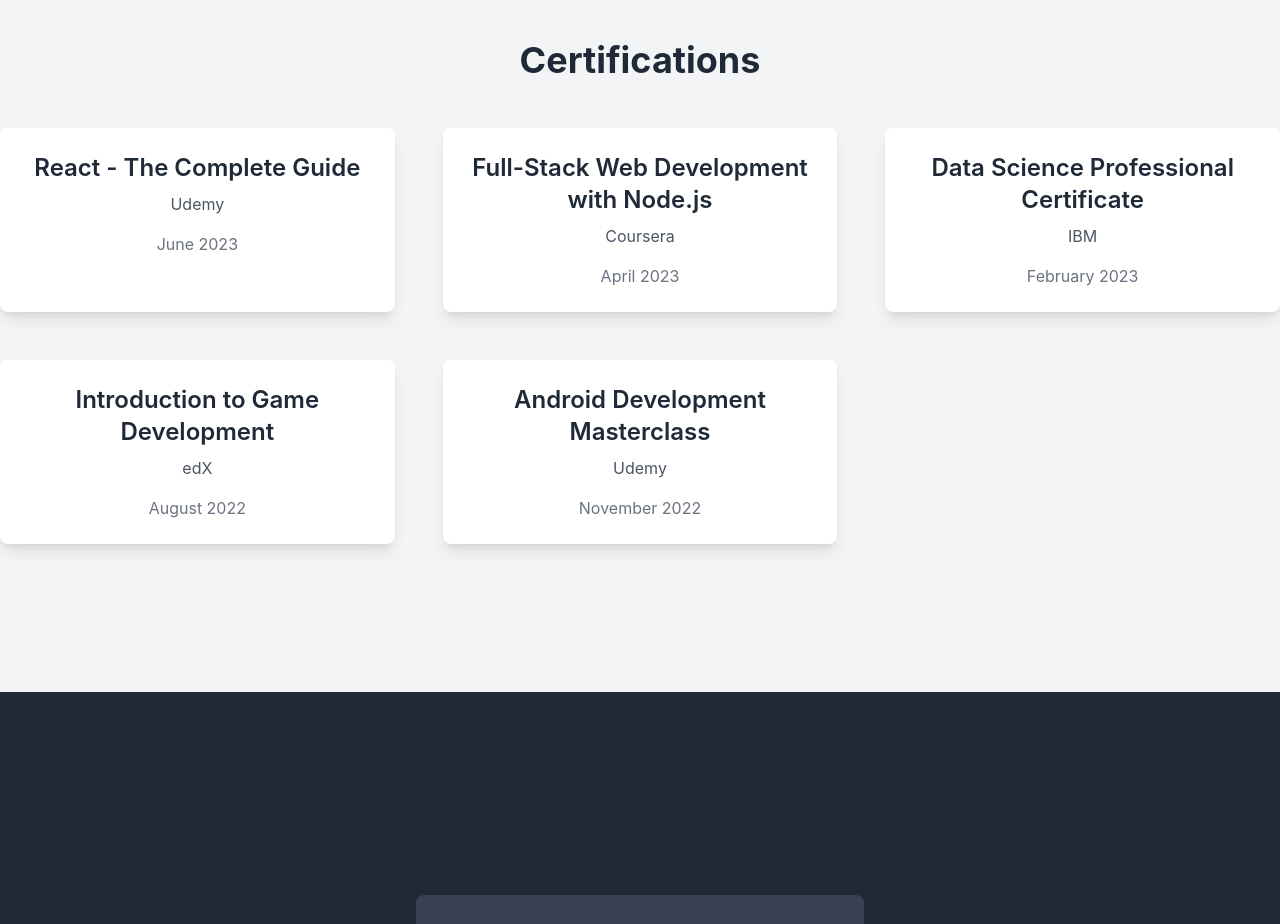
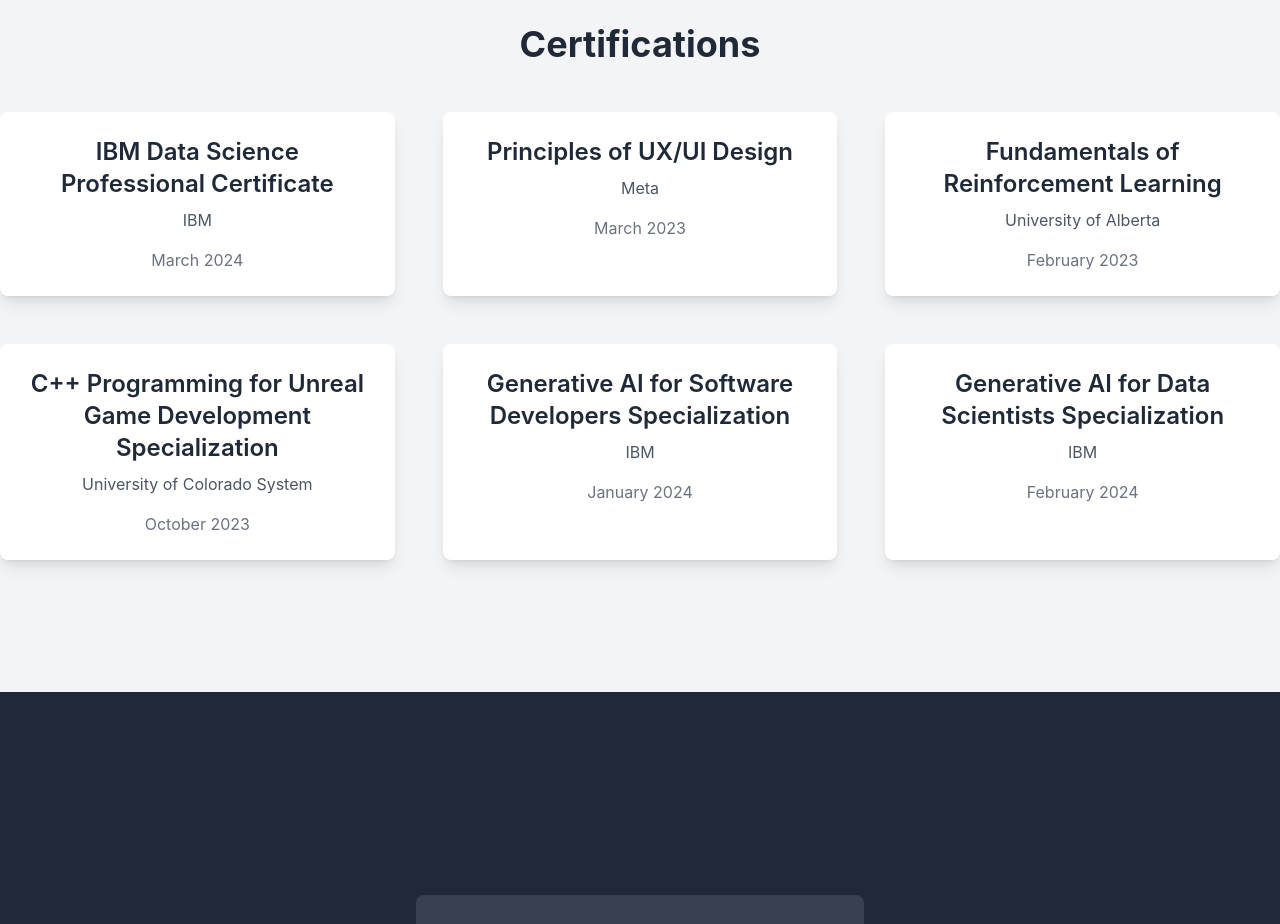
Before and after one commit to azwadkm22/Portfolio, a React (Create React App) app: page / in a window 1280 px wide. Shown: the part 4180-5104 px from the top of the page. Built offline with nearby package versions, Linux system fonts and the light colour scheme.

Commit message:
Added certificate description and links

```diff
--- a/src/components/Certifications.js
+++ b/src/components/Certifications.js
@@ -4,34 +4,41 @@
 function Certifications() {
     const certifications = [
         {
-            title: 'React - The Complete Guide',
-            provider: 'Udemy',
-            date: 'June 2023',
-            url: 'https://www.udemy.com/certificate/react-course' // Example URL
+            title: 'IBM Data Science Professional Certificate',
+            provider: 'IBM',
+            date: 'March 2024',
+            url: 'https://coursera.org/share/83e19f6a4d3a1ddbb4f903f523674b5e' // Example URL
+        },
+
+        {
+            title: 'Principles of UX/UI Design',
+            provider: 'Meta',
+            date: 'March 2023',
+            url: 'https://coursera.org/share/a1d08ab18090f986ac9aa7044d5a4b27' // Example URL
         },
         {
-            title: 'Full-Stack Web Development with Node.js',
-            provider: 'Coursera',
-            date: 'April 2023',
-            url: 'https://www.coursera.org/certificate/web-dev-course' // Example URL
+            title: 'Fundamentals of Reinforcement Learning',
+            provider: 'University of Alberta',
+            date: 'February 2023',
+            url: 'https://coursera.org/share/a47ef36a9bf2faad71861bc440ce34dc' // Example URL
         },
         {
-            title: 'Data Science Professional Certificate',
-            provider: 'IBM',
-            date: 'February 2023',
-            url: 'https://www.ibm.com/certificate/data-science' // Example URL
+            title: 'C++ Programming for Unreal Game Development Specialization',
+            provider: 'University of Colorado System',
+            date: 'October 2023',
+            url: 'https://coursera.org/share/67a4e9bc663b2de13b8e32ddffa0fa8a' // Example URL
         },
         {
-            title: 'Introduction to Game Development',
-            provider: 'edX',
-            date: 'August 2022',
-            url: 'https://www.edx.org/certificate/game-development' // Example URL
+            title: 'Generative AI for Software Developers Specialization',
+            provider: 'IBM',
+            date: 'January 2024',
+            url: 'https://coursera.org/share/4f0a4f77cae0ced04c23d5f18f53c51a' // Example URL
         },
         {
-            title: 'Android Development Masterclass',
-            provider: 'Udemy',
-            date: 'November 2022',
-            url: 'https://www.udemy.com/certificate/android-dev-course' // Example URL
+            title: 'Generative AI for Data Scientists Specialization',
+            provider: 'IBM',
+            date: 'February 2024',
+            url: 'https://coursera.org/share/a2269d1b95a17d577297726444747b76' // Example URL
         },
         // Add more courses and certifications here
     ];
```
